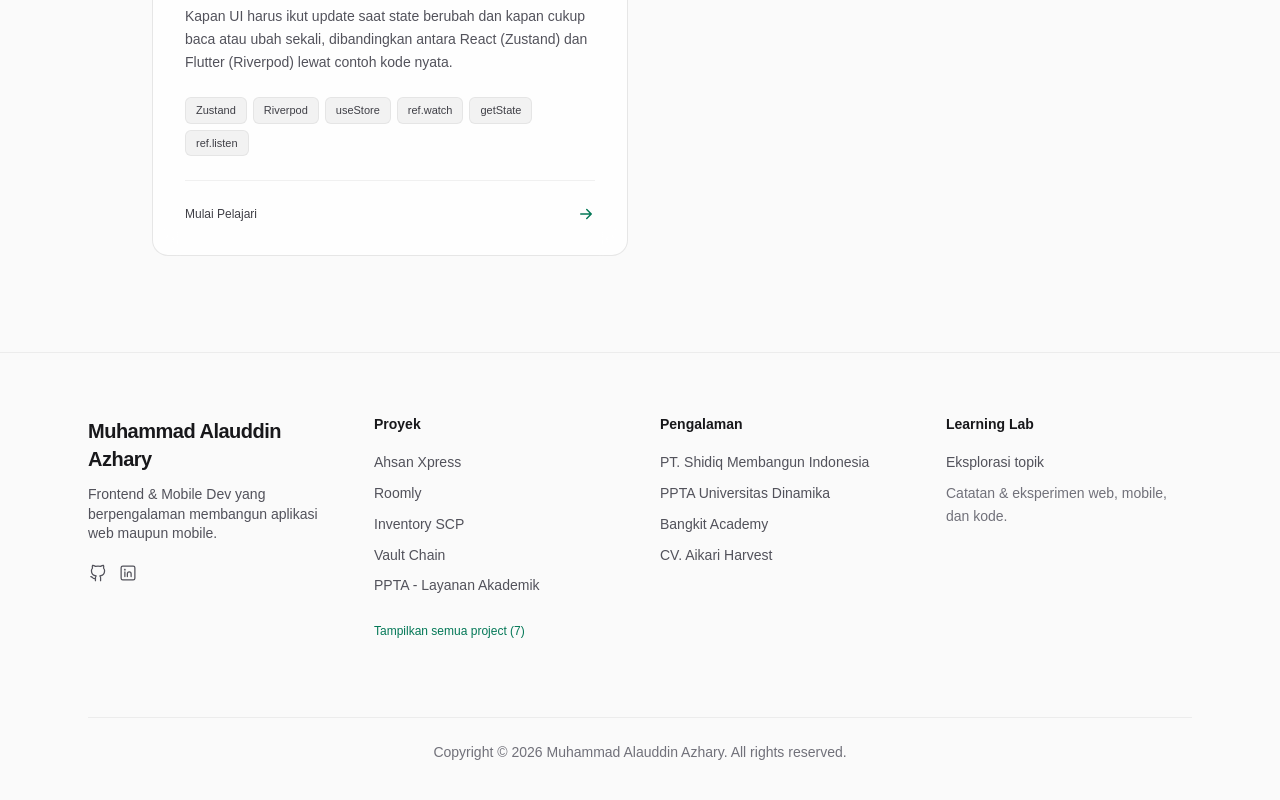
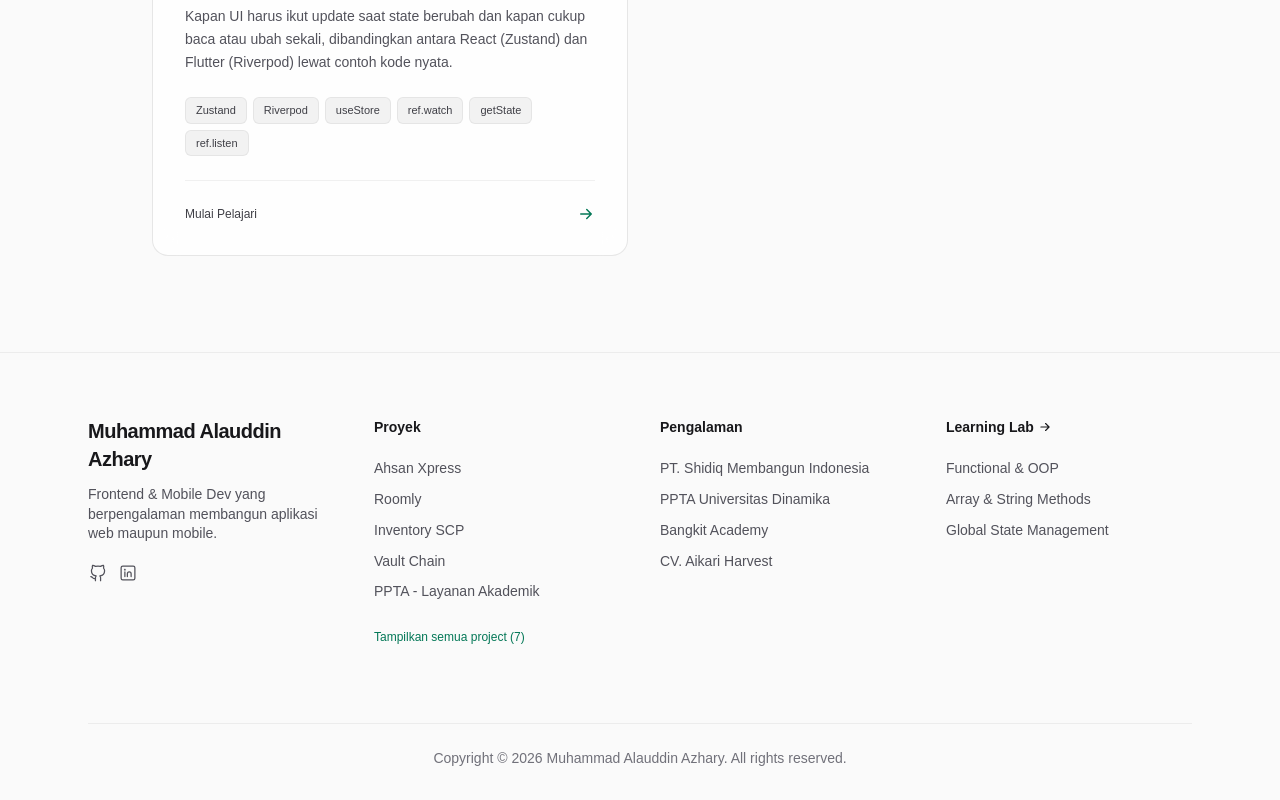
Before and after one commit to aldnazr/portofoliov2, a Next.js app: page /learns in a window 1280 px wide. Shown: the part 894-1694 px from the top of the page. Built offline with nearby package versions, Linux system fonts and the light colour scheme; a web font is replaced by a local one.

Commit message:
feat(footer): link headers and list learning lab topics
FooterColumn headers support optional href links with ArrowIcon. Learning Lab column renders topicCards dynamically

```diff
--- a/components/footer-projects.tsx
+++ b/components/footer-projects.tsx
@@ -36,9 +36,9 @@ export default function FooterProjects() {
             aria-expanded={expanded}
             className="mt-2 inline-flex min-h-11 items-center rounded text-xs font-medium text-accent-strong transition-colors duration-200 hover:text-foreground focus-visible:outline-none focus-visible:ring-2 focus-visible:ring-accent-strong focus-visible:ring-offset-2 focus-visible:ring-offset-background"
           >
-            {expanded
-              ? "Tampilkan lebih sedikit"
-              : `Tampilkan semua project (${projects.length})`}
+            {expanded ?
+              "Tampilkan lebih sedikit"
+            : `Tampilkan semua project (${projects.length})`}
           </button>
         </li>
       )}
--- a/components/footer.tsx
+++ b/components/footer.tsx
@@ -3,9 +3,20 @@ import { profile } from "@/data/profile";
 import { siteDescription, siteTitle } from "@/data/site";
 import { experience } from "@/data/experience";
 import FooterProjects from "@/components/footer-projects";
-import { GithubIcon, LinkedinIcon } from "@/components/icons";
+import { ArrowIcon, GithubIcon, LinkedinIcon } from "@/components/icons";
+import { topicCards } from "@/features/learns/data/topics";
 
-const columns = [
+const learningLabLinkClass =
+  "block py-1 text-sm leading-relaxed text-muted transition-colors duration-200 hover:text-foreground focus-visible:outline-none focus-visible:ring-2 focus-visible:ring-accent-strong focus-visible:ring-offset-2 focus-visible:ring-offset-background";
+
+// ponytail: static columns array without external schema validation; extract to config when dynamic
+type FooterColumn = {
+  title: string;
+  href?: string;
+  node: React.ReactNode;
+};
+
+const columns: FooterColumn[] = [
   { title: "Proyek", node: <FooterProjects /> },
   {
     title: "Pengalaman",
@@ -25,23 +36,20 @@ const columns = [
   },
   {
     title: "Learning Lab",
+    href: "/learns",
     node: (
       <ul>
-        <li>
-          <Link
-            href="/learns"
-            className="block py-1 text-sm leading-relaxed text-muted transition-colors duration-200 hover:text-foreground focus-visible:outline-none focus-visible:ring-2 focus-visible:ring-accent-strong focus-visible:ring-offset-2 focus-visible:ring-offset-background"
-          >
-            Eksplorasi topik
-          </Link>
-        </li>
-        <li className="py-1 text-sm leading-relaxed text-subtle">
-          Catatan &amp; eksperimen web, mobile, dan kode.
-        </li>
+        {topicCards.map((topic) => (
+          <li key={topic.id}>
+            <Link href={topic.href} className={learningLabLinkClass}>
+              {topic.title}
+            </Link>
+          </li>
+        ))}
       </ul>
     ),
   },
-] as const;
+];
 
 export default function Footer() {
   return (
@@ -81,9 +89,23 @@ export default function Footer() {
 
           {columns.map((column) => (
             <div key={column.title}>
-              <p className="text-sm font-semibold leading-none text-foreground">
-                {column.title}
-              </p>
+              <div className="flex h-5 items-center">
+                {column.href ?
+                  <Link
+                    href={column.href}
+                    className="group inline-flex items-center gap-1 text-sm font-semibold text-foreground transition-colors duration-200 hover:text-accent-hover focus-visible:outline-none focus-visible:ring-2 focus-visible:ring-accent-strong focus-visible:ring-offset-2 focus-visible:ring-offset-background rounded"
+                  >
+                    <span>{column.title}</span>
+                    <ArrowIcon
+                      direction="right"
+                      className="size-3.5 shrink-0 transition-transform duration-200 group-hover:translate-x-0.5"
+                    />
+                  </Link>
+                : <p className="text-sm font-semibold text-foreground">
+                    {column.title}
+                  </p>
+                }
+              </div>
               <div className="mt-4">{column.node}</div>
             </div>
           ))}
--- a/features/learns/components/topic-list.tsx
+++ b/features/learns/components/topic-list.tsx
@@ -1,73 +1,7 @@
 import BackLink from "@/components/back-link";
 import { ArrowIcon } from "@/components/icons";
 import Link from "next/link";
-import { LearnTopic } from "../data/types";
-
-type TopicCard = {
-  id: LearnTopic;
-  index: string;
-  category: string;
-  title: string;
-  description: string;
-  tags: string[];
-  href: string;
-};
-
-const topicCards: TopicCard[] = [
-  {
-    id: "paradigms",
-    index: "01",
-    category: "Paradigma Pemrograman",
-    title: "Functional & OOP",
-    description:
-      "Perbandingan mendalam Functional Programming (TypeScript) dan Object-Oriented Programming (Dart): pure function, immutability, closure, higher-order function, encapsulation, inheritance, polymorphism, hingga abstraction.",
-    tags: [
-      "TypeScript",
-      "Dart",
-      "Pure Function",
-      "Immutability",
-      "Encapsulation",
-      "Polymorphism",
-    ],
-    href: "/learns/paradigms",
-  },
-  {
-    id: "methods",
-    index: "02",
-    category: "Manipulasi Data",
-    title: "Array & String Methods",
-    description:
-      "Keterangan dan contoh penggunaan dari method esensial: forEach, map, filter, reduce, flat, flatMap, split, dan join.",
-    tags: [
-      "forEach",
-      "map",
-      "filter",
-      "reduce",
-      "flat",
-      "flatMap",
-      "split",
-      "join",
-    ],
-    href: "/learns/methods",
-  },
-  {
-    id: "state-management",
-    index: "03",
-    category: "Manajemen State",
-    title: "Global State Management",
-    description:
-      "Kapan UI harus ikut update saat state berubah dan kapan cukup baca atau ubah sekali, dibandingkan antara React (Zustand) dan Flutter (Riverpod) lewat contoh kode nyata.",
-    tags: [
-      "Zustand",
-      "Riverpod",
-      "useStore",
-      "ref.watch",
-      "getState",
-      "ref.listen",
-    ],
-    href: "/learns/state-management",
-  },
-];
+import { topicCards } from "../data/topics";
 
 export default function TopicList() {
   return (
--- /dev/null
+++ b/features/learns/data/topics.ts
@@ -0,0 +1,67 @@
+import { LearnTopic } from "./types";
+
+export type TopicCard = {
+  id: LearnTopic;
+  index: string;
+  category: string;
+  title: string;
+  description: string;
+  tags: string[];
+  href: string;
+};
+
+export const topicCards: TopicCard[] = [
+  {
+    id: "paradigms",
+    index: "01",
+    category: "Paradigma Pemrograman",
+    title: "Functional & OOP",
+    description:
+      "Perbandingan mendalam Functional Programming (TypeScript) dan Object-Oriented Programming (Dart): pure function, immutability, closure, higher-order function, encapsulation, inheritance, polymorphism, hingga abstraction.",
+    tags: [
+      "TypeScript",
+      "Dart",
+      "Pure Function",
+      "Immutability",
+      "Encapsulation",
+      "Polymorphism",
+    ],
+    href: "/learns/paradigms",
+  },
+  {
+    id: "methods",
+    index: "02",
+    category: "Manipulasi Data",
+    title: "Array & String Methods",
+    description:
+      "Keterangan dan contoh penggunaan dari method esensial: forEach, map, filter, reduce, flat, flatMap, split, dan join.",
+    tags: [
+      "forEach",
+      "map",
+      "filter",
+      "reduce",
+      "flat",
+      "flatMap",
+      "split",
+      "join",
+    ],
+    href: "/learns/methods",
+  },
+  {
+    id: "state-management",
+    index: "03",
+    category: "Manajemen State",
+    title: "Global State Management",
+    description:
+      "Kapan UI harus ikut update saat state berubah dan kapan cukup baca atau ubah sekali, dibandingkan antara React (Zustand) dan Flutter (Riverpod) lewat contoh kode nyata.",
+    tags: [
+      "Zustand",
+      "Riverpod",
+      "useStore",
+      "ref.watch",
+      "getState",
+      "ref.listen",
+    ],
+    href: "/learns/state-management",
+  },
+];
```
